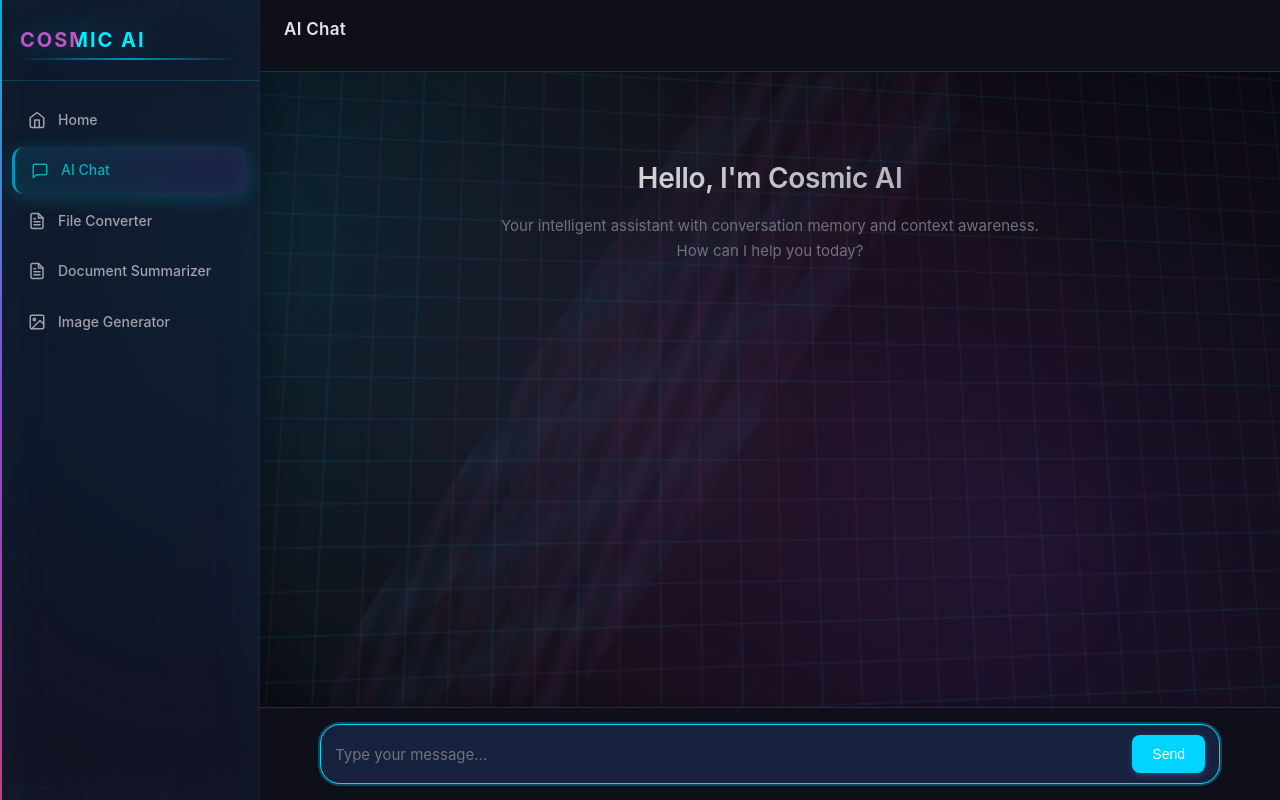
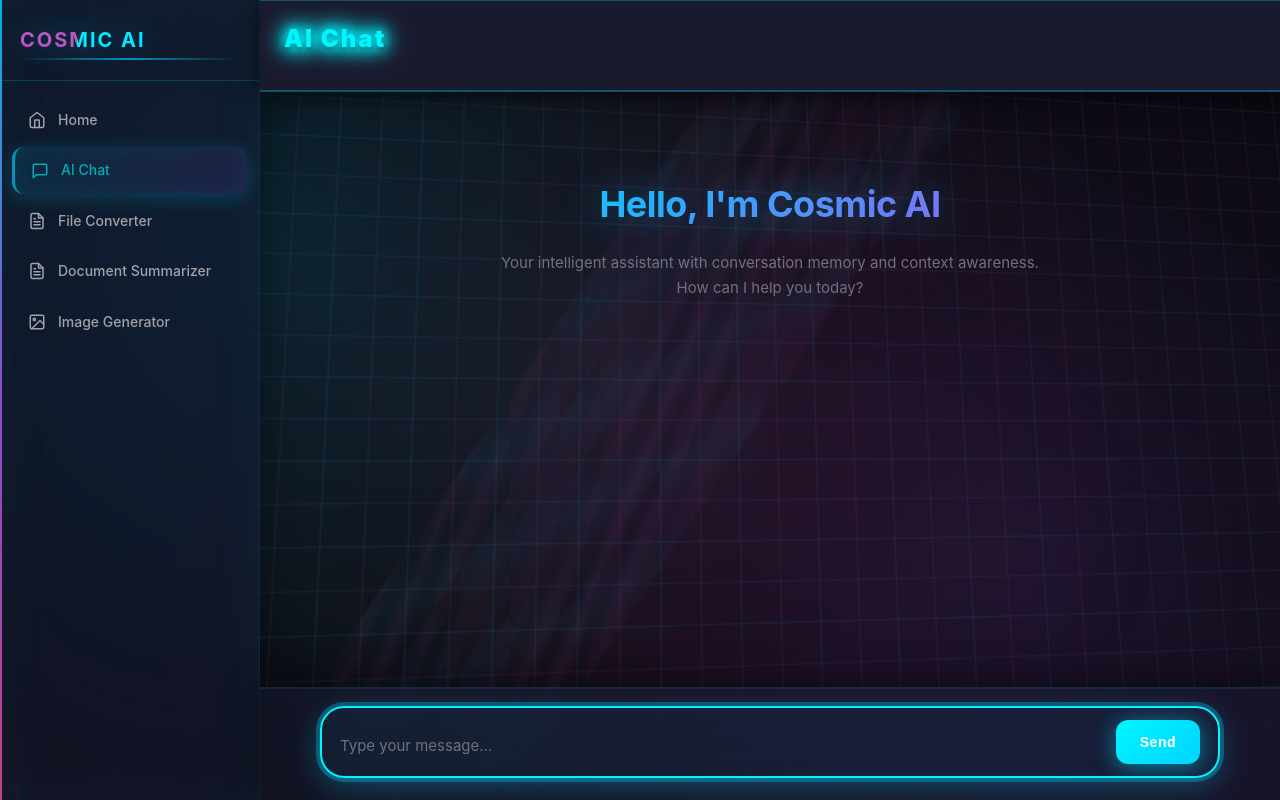
Before and after one commit to linkhanthtel/cosmic-ai, a Flask app: page /chat in a window 1280 px wide. Run offline with Flask 3, Linux system fonts and the light colour scheme; data that the repository does not hold is empty.

Commit message:
Update chat.html

```diff
--- a/templates/chat.html
+++ b/templates/chat.html
@@ -7,30 +7,35 @@
     .chat-app {
         display: flex;
         flex-direction: column;
-        height: 100vh;
+        min-height: 100vh;
         max-width: 100vw;
-        overflow: hidden;
         position: relative;
     }
 
     .chat-header {
-        background: var(--navy-dark);
-        backdrop-filter: blur(20px);
-        border-bottom: 1px solid var(--border);
-        padding: 16px 24px;
+        background: rgba(26, 26, 46, 1);
+        border-bottom: 2px solid rgba(0, 212, 255, 0.3);
+        padding: 20px 24px;
         position: sticky;
         top: 0;
         z-index: 100;
-        box-shadow: 0 1px 3px rgba(0, 0, 0, 0.1);
+        box-shadow: 0 4px 20px rgba(0, 0, 0, 0.7), inset 0 1px 0 rgba(0, 212, 255, 0.3);
         min-height: auto;
+        animation: slideIn 0.6s ease-out;
     }
 
     .chat-header h2 {
-        font-size: 17px;
-        font-weight: 600;
-        color: var(--text-primary);
+        font-size: 24px;
+        font-weight: 900;
+        color: #00f5ff;
         margin-bottom: 0;
-        letter-spacing: 0.3px;
+        letter-spacing: 2px;
+        text-shadow:
+            0 0 10px rgba(0, 245, 255, 1),
+            0 0 20px rgba(0, 245, 255, 0.8),
+            0 0 30px rgba(0, 245, 255, 0.6),
+            0 2px 4px rgba(0, 0, 0, 0.8);
+        filter: drop-shadow(0 0 8px rgba(0, 245, 255, 0.9));
     }
 
     .conversation-info {
@@ -182,12 +223,13 @@
         bottom: 0;
         left: 260px;
         right: 0;
-        background: var(--navy-dark);
-        backdrop-filter: blur(20px);
-        border-top: 1px solid var(--border);
-        padding: 16px 24px;
+        background: var(--glass-bg);
+        backdrop-filter: blur(30px) saturate(180%);
+        -webkit-backdrop-filter: blur(30px) saturate(180%);
+        border-top: 1px solid var(--glass-border);
+        padding: 20px 24px;
         z-index: 100;
-        box-shadow: 0 -2px 10px rgba(0, 0, 0, 0.2);
+        box-shadow: 0 -8px 30px rgba(0, 0, 0, 0.4), inset 0 1px 0 rgba(0, 212, 255, 0.1);
         margin: 0;
     }
 
@@ -200,18 +242,36 @@
     .input-group {
         display: flex;
         align-items: flex-end;
-        gap: 10px;
-        background: var(--navy-primary);
-        border: 1.5px solid var(--border);
-        border-radius: 20px;
-        padding: 10px 14px;
-        transition: all 0.25s ease;
+        gap: 12px;
+        background: rgba(26, 26, 46, 0.8);
+        border: 2px solid var(--glass-border);
+        border-radius: 24px;
+        padding: 12px 18px;
+        transition: all 0.4s cubic-bezier(0.4, 0, 0.2, 1);
+        position: relative;
+        overflow: hidden;
+    }
+
+    .input-group::before {
+        content: '';
+        position: absolute;
+        top: 0;
+        left: -100%;
+        width: 100%;
+        height: 100%;
+        background: linear-gradient(90deg, transparent, rgba(0, 212, 255, 0.1), transparent);
+        transition: left 0.6s ease;
+    }
+
+    .input-group:focus-within::before {
+        left: 100%;
     }
 
     .input-group:focus-within {
-        border-color: var(--accent-blue);
-        background: var(--navy-secondary);
-        box-shadow: 0 0 0 2px var(--accent-glow);
+        border-color: var(--accent-cyan);
+        background: rgba(0, 212, 255, 0.05);
+        box-shadow: 0 0 0 4px var(--accent-glow), 0 8px 30px rgba(0, 212, 255, 0.3);
+        transform: translateY(-2px);
     }
 
     .message-input {
@@ -234,32 +294,46 @@
     }
 
     .send-button {
-        background: var(--accent-blue);
+        background: linear-gradient(135deg, var(--accent-cyan), var(--accent-blue));
         color: white;
         border: none;
-        border-radius: 8px;
-        padding: 10px 20px;
+        border-radius: 12px;
+        padding: 12px 24px;
         font-size: 14px;
-        font-weight: 500;
+        font-weight: 600;
         cursor: pointer;
-        transition: all 0.2s ease;
+        transition: all 0.3s cubic-bezier(0.4, 0, 0.2, 1);
         flex-shrink: 0;
-        box-shadow: 0 2px 6px rgba(96, 165, 250, 0.3);
-        min-height: 38px;
+        box-shadow: 0 4px 20px rgba(0, 212, 255, 0.4), 0 0 30px rgba(0, 212, 255, 0.2);
+        min-height: 44px;
+        letter-spacing: 0.5px;
+        position: relative;
+        overflow: hidden;
+    }
+
+    .send-button::before {
+        content: '';
+        position: absolute;
+        top: 0;
+        left: -100%;
+        width: 100%;
+        height: 100%;
+        background: linear-gradient(90deg, transparent, rgba(255, 255, 255, 0.3), transparent);
+        transition: left 0.5s ease;
+    }
+
+    .send-button:hover:not(:disabled)::before {
+        left: 100%;
     }
 
     .send-button:hover:not(:disabled) {
-        transform: scale(1.05);
-        background: var(--accent-blue-hover);
-        box-shadow: 0 4px 12px rgba(96, 165, 250, 0.4);
+        transform: translateY(-2px) scale(1.05);
+        box-shadow: 0 8px 30px rgba(0, 212, 255, 0.6), 0 0 50px rgba(0, 212, 255, 0.4);
+        animation: glow 2s ease-in-out infinite;
     }
 
     .send-button:active:not(:disabled) {
-        transform: scale(0.95);
-    }
-
-    .send-button:active {
-        transform: scale(0.96);
+        transform: translateY(0) scale(0.98);
     }
 
     .send-button:disabled {
@@ -325,15 +402,18 @@
     }
 
     .welcome-message h2 {
-        font-size: 28px;
-        font-weight: 600;
-        margin-bottom: 12px;
+        font-size: 36px;
+        font-weight: 700;
+        margin-bottom: 16px;
         color: var(--text-primary);
-        letter-spacing: -0.3px;
-        background: linear-gradient(135deg, var(--text-primary), var(--text-secondary));
+        letter-spacing: -0.5px;
+        background: linear-gradient(135deg, var(--accent-cyan), var(--accent-blue), var(--accent-purple));
+        background-size: 200% 200%;
         -webkit-background-clip: text;
         -webkit-text-fill-color: transparent;
         background-clip: text;
+        animation: shimmer 3s linear infinite;
+        text-shadow: 0 0 40px rgba(0, 212, 255, 0.5);
     }
 
     .welcome-message p {
```
Also changed, not shown: other parts of templates/chat.html (+69 -30 lines).
